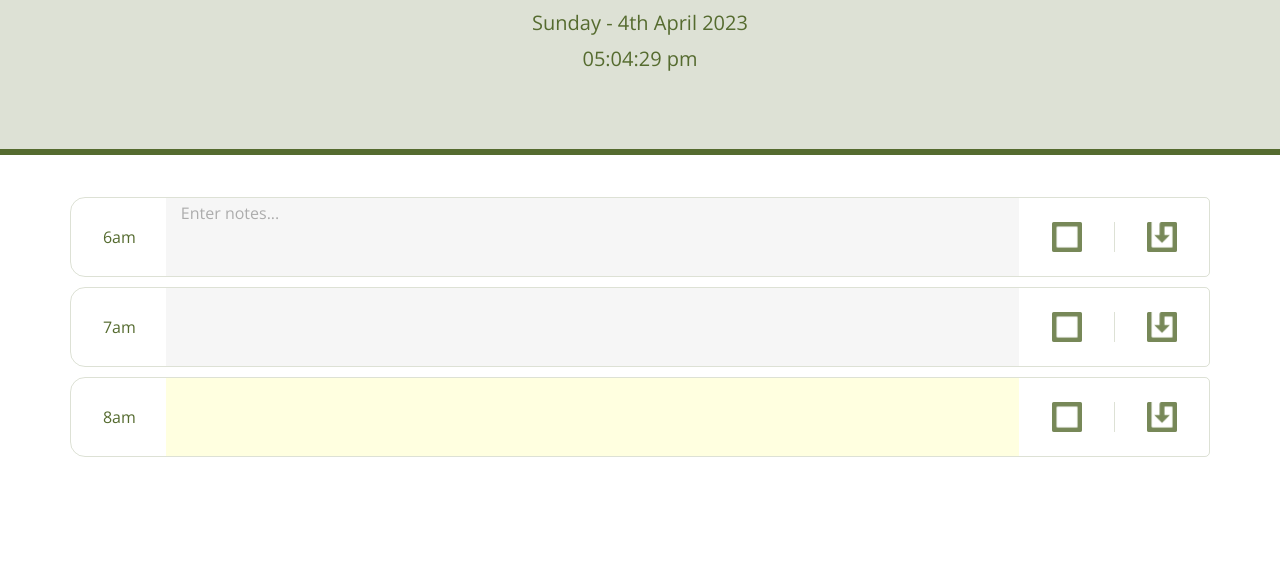
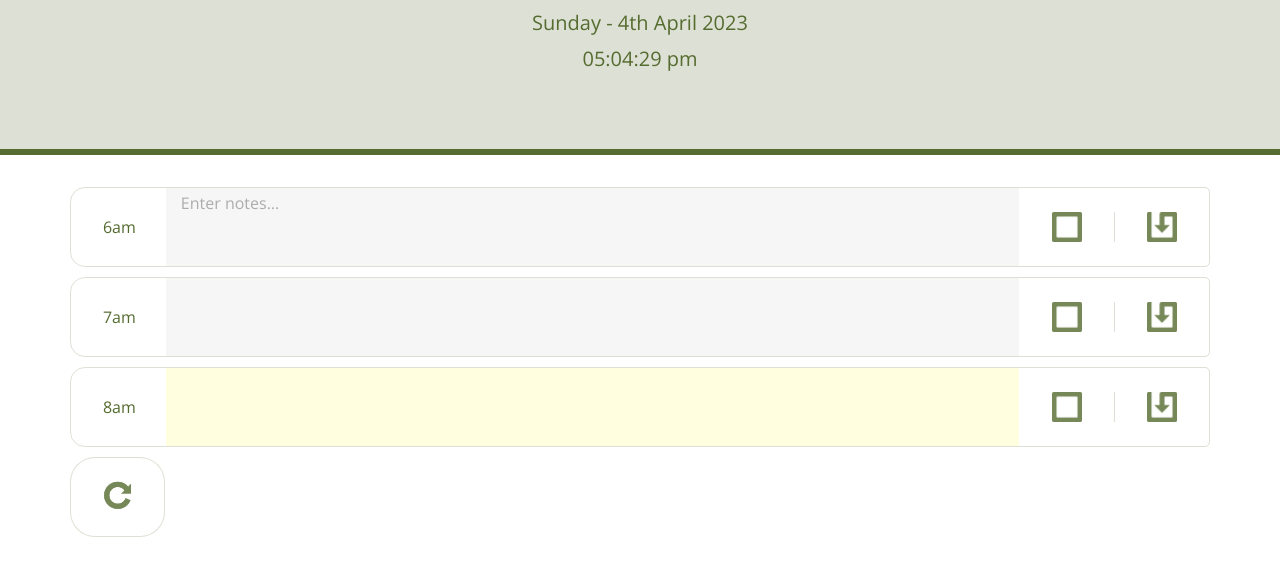
Before and after one commit to forestDean/07-work-day-scheduler, a plain HTML site: page index.html in a window 1280 px wide. Shown: the part 193-768 px from the top of the page. Drawn offline with nearby package versions, Linux system fonts and the light colour scheme.

Commit message:
reset/refresh button

```diff
--- a/assets/script.js
+++ b/assets/script.js
@@ -4,7 +4,7 @@ var idL = $('#id');
 var textBlockL = $('.textBlock');
 var saveButton = $('.save');
 var clearButton = $('.clear');
-//var resetButton = $('#');
+var resetButton = $('.reset ');
 var selectText;
 
 // render localStorage to page
@@ -18,7 +18,6 @@ $( document ).ready(function() {
     }
     );
 });
-
 
 // Use Moment.js to format the date
 function clock() {
@@ -38,24 +37,17 @@ function clock() {
 // Time Highlight
 function timeHighlight() {
     var hourFocus = moment().format('HH');
-    //console.log(hourFocus);
-    //$("body").text(hourFocus);
-    //if (hourFocus === idL) {
         $(".row").each(function(){
-            // Test if the div id matches hour
+            // Test if the divId matches hour
+            if ($(this).attr("id") != "resetButton"){
                 if($(this).attr("id") === hourFocus ){
                     $(this).children().eq(1).addClass("present")
-                //console.log("match");
-               // console.log(this);
-                //$(this).children().eq(1).css("background", "lightyellow");
-            } else if ($(this).attr("id") > hourFocus ){
+                } else if ($(this).attr("id") > hourFocus) {
                     $(this).children().eq(1).addClass("future")
-                //$(this).children().eq(1).css("background", "rgba(85, 107, 47, 0.1)");
                 } else {
                     $(this).children().eq(1).addClass("past")
-                //$(this).children().eq(1).css("background", "rgba(211, 211, 211, 0.2)");
-                //$(this).children().eq(1).css("color", "rgba(0, 0, 0, 0.3)");
                     $(this).children().eq(1).attr("contenteditable", "false");
+                }
             }
         });
     };
@@ -72,7 +64,7 @@ function saveText(event) {
         console.log(selectText);
 
     localStorage.setItem(JSON.stringify(textID),JSON.stringify(selectText));
-    // SAVED ALERT
+    // saved alert
     textBlock.text("SAVED");
         setTimeout(function(){
             var blockText = localStorage.getItem(JSON.stringify(textID))
@@ -95,12 +87,10 @@ function autoSave() {
     })
 }
 
-
-// https://stackoverflow.com/questions/2398947/jquery-how-to-get-to-a-particular-child-of-a-parent
 function clear(event) {
         console.log("clear: " + event.target);
         console.log("this: " + this);
-    /// Try DELEGATION
+
     var select = $(this).parent().children().eq(1);
         console.log("select: " + select);
     $(this).parent().children().eq(1).text("");
@@ -119,7 +109,7 @@ function reset(event) {
 // event listeners
 saveButton.on('click', saveText);
 clearButton.on('click', clear);
-//resetButton.on('click', reset);
+resetButton.on('click', reset);
 
 
 // set refresh interval
--- a/assets/style.css
+++ b/assets/style.css
@@ -1,15 +1,11 @@
 :root {
-  --page-background: silver;
   --forestGreen: darkolivegreen;
   --forestGreenLt1: rgba(85, 107, 47, 0.2);
-  --forestGreenBox: 1px solid darkolivegreen;
-  --tabHeight: 100px;
-  --cardHeight: 280px;
-  --forestGreenBox: 1px solid rgb(107, 134, 60);
-
 }
 
-* {box-sizing: border-box;}
+* {
+  box-sizing: border-box;
+}
 
 body {
   font-family: 'Open Sans', sans-serif;
@@ -44,9 +40,9 @@ textarea {
 }
 
 .container {
-  display: flex; /*added*/
-  flex-direction: column; /*added*/
-  justify-content: space-between;
+  /* display: flex;
+  flex-direction: column;
+  justify-content: space-between; */
 }
 
 .row {
@@ -55,7 +51,6 @@ textarea {
   margin-top: 10px;
   border: 1px solid var(--forestGreenLt1);
   border-radius: 15px 5px 5px 15px;
-  /* border-right: 0; */
 }
 
 .hour {
@@ -65,12 +60,11 @@ textarea {
 
 .textBlock{
   line-height: normal;
-  max-height: 78px; /* compensate for auto-scroll */
-  overflow: auto !important;
+  max-height: 78px; /* compensate for border on auto-scroll */
+  overflow: auto;
   z-index: 1;
 }
 
-/* .textBlock:hover > *[contenteditable="true"] { */
 .textBlock:hover {
   background-color: rgba(85, 107, 47, 0.2);
 }
@@ -86,28 +80,16 @@ textarea {
   border-left: 1px solid var(--forestGreenLt1);
 }
 
-/* .savealert {
-  position: relative;
-  padding-top: 20px;
-  text-align: center;
-  z-index: 2;
-  background-color:inherit;
-  opacity: 1;
-  height: 100%;
-  overflow: hidden;
-} */
-
 .clearicon, .saveicon {
   height: 30px;
   width: 30px;
   opacity: 0.8;
 }
 
-.clearicon:hover, .saveicon:hover {
+.clearicon:hover, .saveicon:hover, .refreshicon:hover  {
   opacity: 0.4;;
   transition: all 0.1s ease-in-out;
 }
-
 
 .past {
   background-color: rgba(211, 211, 211, 0.2);
@@ -122,22 +104,44 @@ textarea {
   background-color: rgba(85, 107, 47, 0.1);
 }
 
+.rowreset {
+  white-space: normal;
+  height: 80px;
+  margin-top: 10px;
+  border: 0;
+  border-radius: 0;
+}
+
+.reset {
+  height: 80px;
+  border: 1px solid var(--forestGreenLt1);
+  border-radius: 25px;
+  text-align: right;
+  padding: 20px 29px 0 0;
+  background-color:white !important;
+}
+
+.refreshicon {
+  height: 35px;
+  width: 35px;
+  opacity: 0.8;
+}
+
+
  /* RESPONSIVE MEDIA QUERIES */
 
- /* Extra large devices (large desktops, 1200px and up) */
- @media (max-width: 1200px) {
-  /* :root {--cardHeight: 300px;} */
- }
-
- /* Large devices (desktops, 992px and up) */
- @media (max-width: 992px) {
+ /* Small devices (landscape phones, 576px and up) */
+ @media (min-width: 576px) {
  }
 
  /* Medium devices (tablets, 768px and up) */
- @media (max-width: 768px) {
+ @media (min-width: 768px) {
+}
+
+ /* Large devices (desktops, 992px and up) */
+ @media (min-width: 992px) {
+}
+
+ /* Extra large devices (large desktops, 1200px and up) */
+ @media (min-width: 1200px) {
  }
-
- /* Small devices (landscape phones, 576px and up) */
- @media (max-width: 576px) {
-
- }
--- a/index.html
+++ b/index.html
@@ -30,6 +30,7 @@
       <p id="currentDate" class="lead"></p>
       <p id="currentTime" class="lead"></p>
     </header>
+
     <div class="container">
 
       <!-- ------ TIMEBLOCK ROW ------ -->
@@ -37,12 +38,7 @@
         <div class="hour my-auto col-lg-1">
           6am
         </div>
-        <!-- https://www.w3schools.com/tags/att_global_contenteditable.asp -->
-        <!-- https://www.w3schools.com/jsref/prop_html_contenteditable.asp -->
-        <!-- https://www.w3schools.com/howto/howto_css_contenteditable_border.asp -->
-        <!-- https://github.com/agrinko/jquery-contenteditable -->
-        <!-- https://stackoverflow.com/questions/35302398/how-to-style-contenteditable-true-when-hovered -->
-        <!-- https://stackoverflow.com/questions/73730265/how-to-limit-character-count-on-contenteditible-div-in-vanilla-javascript -->
+
         <div class="textBlock text-left py-1 col-lg-9" contenteditable="true">
           Enter notes...
         </div>
@@ -75,7 +71,7 @@
         <div class="hour my-auto col-lg-1">
           8am
         </div>
-        <div class="textBlock text-left py-1 col-lg-9" rows="3"  contenteditable="true">
+        <div class="textBlock text-left py-1 col-lg-9" contenteditable="true">
           <!-- Enter notes... -->
         </div>
         <div class="clear my-auto text-center col-lg-1">
@@ -86,6 +82,17 @@
         </div>
       </div>
 
+      <!-- ------ RESET------ -->
+      <div id="resetButton" class="row rowreset">
+        <div class="reset col-lg-1">
+          <img src="./images/refreshIcon.png" alt="refresh button" class="refreshicon">
+        </div>
+        <div class="col-lg-11">
+          <!-- Enter notes... -->
+        </div>
+      </div>
+
+
     <!-- end of Container -->
     </div>
 
```
Also changed, not shown: images/refreshIcon.png (added). Lines whose indentation alone changed are shown as unchanged.
